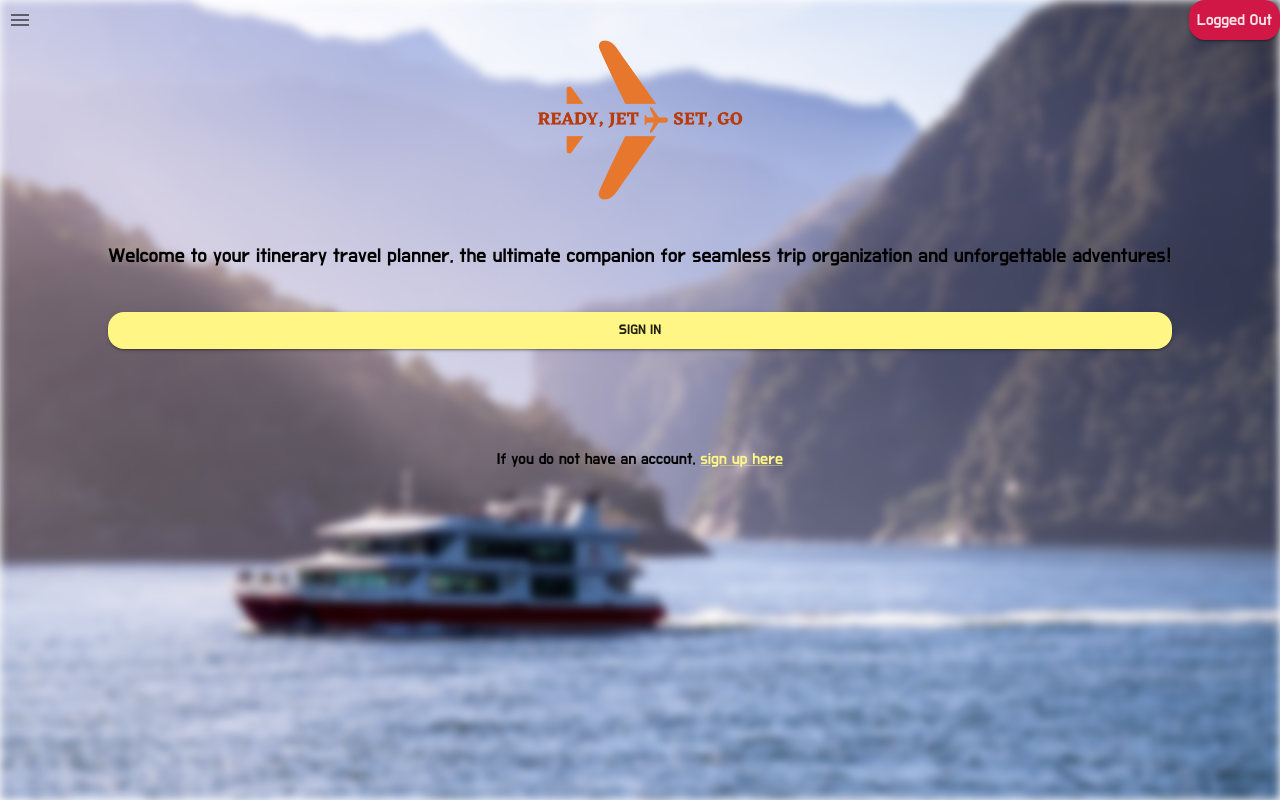
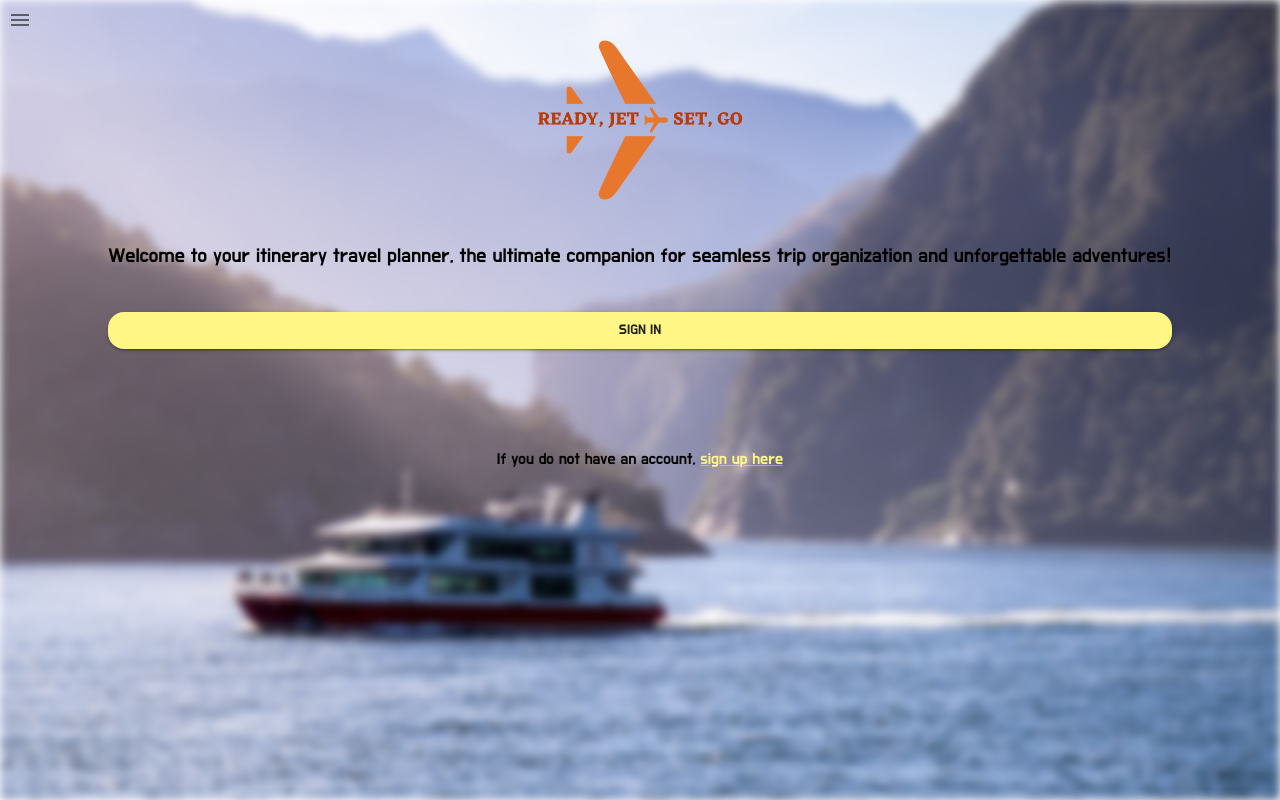
Before and after one commit to silvester-zogaj/travel-planner, a Next.js app in the folder travel-planner-fe/: page / in a window 1280 px wide. Built offline with nearby package versions, Linux system fonts and the light colour scheme; no server answers.

Commit message:
fix signed out

```diff
--- a/travel-planner-fe/components/currentUserComponent.tsx
+++ b/travel-planner-fe/components/currentUserComponent.tsx
@@ -12,24 +12,24 @@ function CurrentUser() {
   const { user, name } = useContext(AuthContext);
 
   return (
+    <>
+      {user?.email && (
         <Paper sx={{ p: 1 }} elevation={2}>
           <Stack
             direction="row"
             alignItems="center"
-        gap={1}
+            spacing={1}
             sx={{ height: "100%" }}
           >
-        <Typography variant="body1">
-          {user?.email ? `Logged In As ${name}` : "Logged Out"}
-        </Typography>
-        {user && (
+            <Typography variant="body1">Logged In As {name}</Typography>
             <Avatar
               src="https://cdn.domestika.org/c_fill,dpr_auto,f_auto,h_256,pg_1,t_base_params,w_256/v1492259543/avatars/000/518/341/518341-original.jpeg?1492259543"
               alt="Profile picture"
             />
-        )}
           </Stack>
         </Paper>
+      )}
+    </>
   );
 }
 
```
Lines whose indentation alone changed are shown as unchanged.
